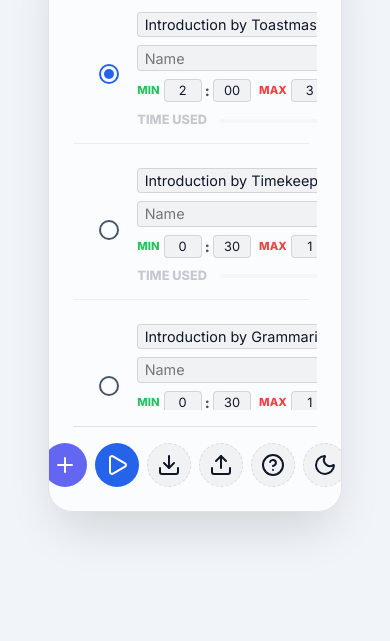
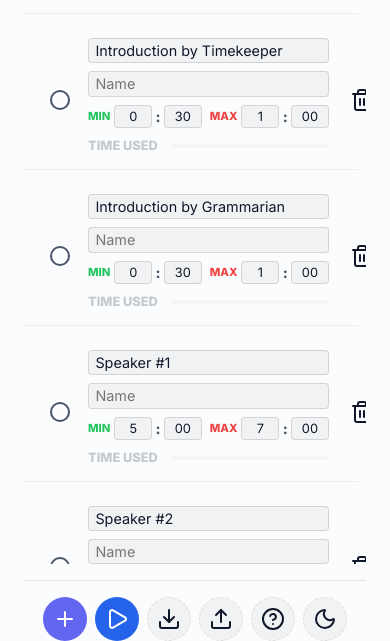
Before and after one commit to fangfufu/toastmaster-timer, a website: page www/index.html in a window 390 px wide. Shown: the part 203-844 px from the top of the page. Drawn offline with nearby package versions, Linux system fonts and the light colour scheme.

Commit message:
Refining mobile layout and height limits

```diff
--- a/www/index.css
+++ b/www/index.css
@@ -136,13 +136,14 @@ body.state-bell {
 /* Main Container */
 #app {
   width: 100%;
-  height: 100%;
+  height: 100vh;
   display: flex;
   flex-direction: column;
   align-items: center;
   justify-content: center;
   padding: 2rem;
   z-index: 10;
+  overflow: hidden;
 }
 
 /* Setup View */
@@ -154,7 +155,7 @@ body.state-bell {
   border-radius: 24px;
   padding: 3rem;
   width: 90%;
-  max-width: 1200px;
+  max-width: 1600px;
   box-shadow: 0 25px 50px -12px rgba(0, 0, 0, 0.15);
   transition: opacity 0.3s ease, transform 0.3s ease;
   display: flex;
@@ -164,6 +165,12 @@ body.state-bell {
 
 body.dark-theme #setup-view {
   box-shadow: 0 25px 50px -12px rgba(0, 0, 0, 0.5);
+}
+@media (max-width: 850px) {
+  body.dark-theme #setup-view,
+  body.dark-theme #summary-view {
+    box-shadow: none !important;
+  }
 }
 
 #setup-view.hidden {
@@ -203,7 +210,7 @@ p.subtitle {
   display: flex;
   flex-direction: column;
   gap: 0;
-  max-height: 50vh;
+  max-height: calc(100vh - 350px);
   overflow-y: auto;
   margin-bottom: 1rem;
   padding-right: 0.5rem;
@@ -622,8 +629,9 @@ button#start-btn:disabled {
   border-radius: 24px;
   padding: 3rem;
   width: 90%;
-  max-width: 700px;
+  max-width: 1000px;
   box-shadow: 0 25px 50px -12px var(--summary-shadow);
+  transition: opacity 0.3s ease, transform 0.3s ease;
 }
 
 #summary-view.active {
@@ -684,8 +692,41 @@ button#back-btn:hover {
 
 /* Responsive */
 @media (max-width: 850px) {
-  #setup-view {
-    padding: 2rem;
+  body, #app {
+    height: 100vh !important;
+    overflow: hidden !important;
+  }
+
+  #app {
+    padding: 0 !important;
+  }
+
+  #setup-view,
+  #summary-view {
+    width: 100% !important;
+    height: 100% !important;
+    min-height: 100vh !important;
+    max-width: none !important;
+    border: none !important;
+    border-radius: 0 !important;
+    box-shadow: none !important;
+    padding: 1.5rem 1.5rem 0 1.5rem !important;
+    backdrop-filter: none !important;
+    -webkit-backdrop-filter: none !important;
+    margin: 0 !important;
+    background: var(--glass) !important;
+    display: flex !important;
+  }
+
+  #setup-view.hidden,
+  #summary-view:not(.active) {
+    display: none !important;
+  }
+
+  .slots-container {
+    flex: 1 !important;
+    max-height: none !important;
+    overflow-y: auto !important;
   }
 
   .slot-row {
@@ -903,6 +944,19 @@ button#back-btn:hover {
   position: relative;
 }
 
+@media (max-width: 600px) {
+  .toast {
+    width: 90vw !important;
+    height: 90vh !important;
+    max-width: none !important;
+    max-height: none !important;
+    overflow-y: auto;
+    margin: 5vh 5vw;
+    display: flex;
+    flex-direction: column;
+  }
+}
+
 .toast.toast-out {
   animation: toast-out 0.35s cubic-bezier(0.55, 0, 1, 0.45) forwards;
 }
--- a/www/sw.js
+++ b/www/sw.js
@@ -1,4 +1,4 @@
-const CACHE_NAME = 'tm-timer-v1';
+const CACHE_NAME = 'tm-timer-v7';
 const ASSETS = [
   './',
   './index.html',
```
